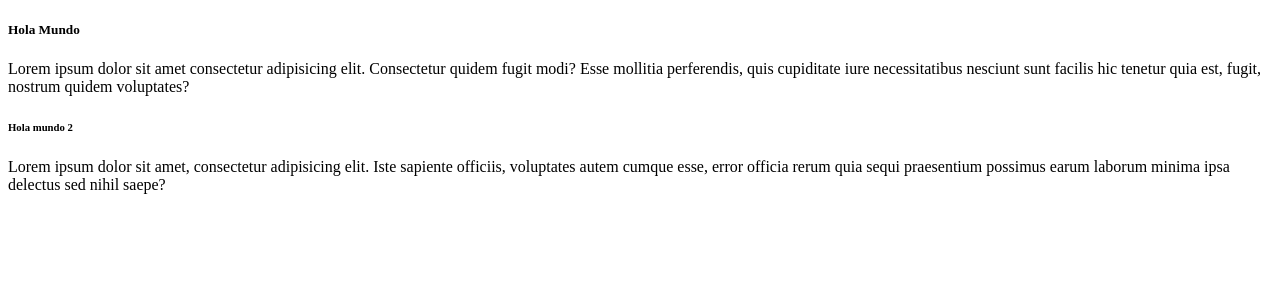
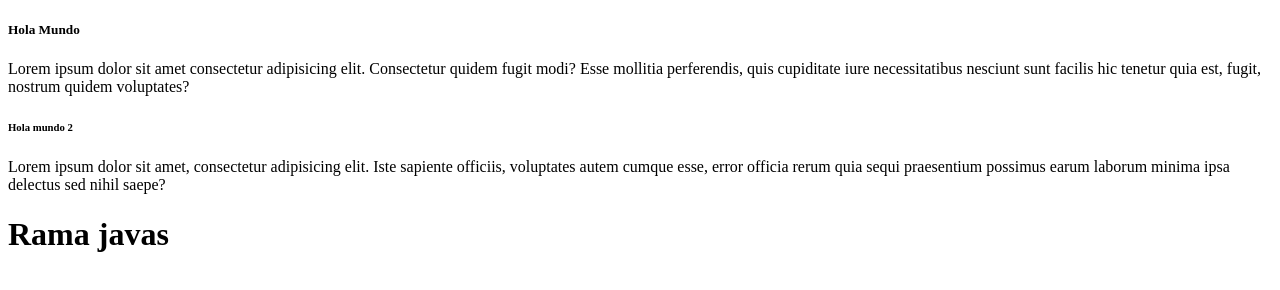
Before and after one commit to andresiny98/Proyecto-X, a plain HTML site: page index.html in a window 1280 px wide. Drawn offline with Linux system fonts and the light colour scheme.

Commit message:
cuarto commit

```diff
--- a/index.html
+++ b/index.html
@@ -20,5 +20,6 @@
       officiis, voluptates autem cumque esse, error officia rerum quia sequi
       praesentium possimus earum laborum minima ipsa delectus sed nihil saepe?
     </p>
+    <h1>Rama javas</h1>
   </body>
 </html>
```
